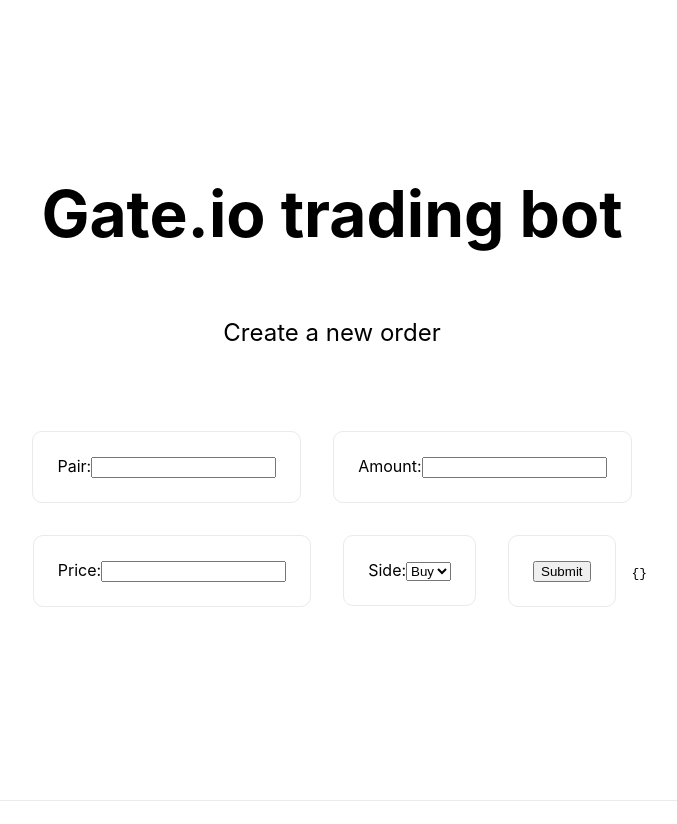
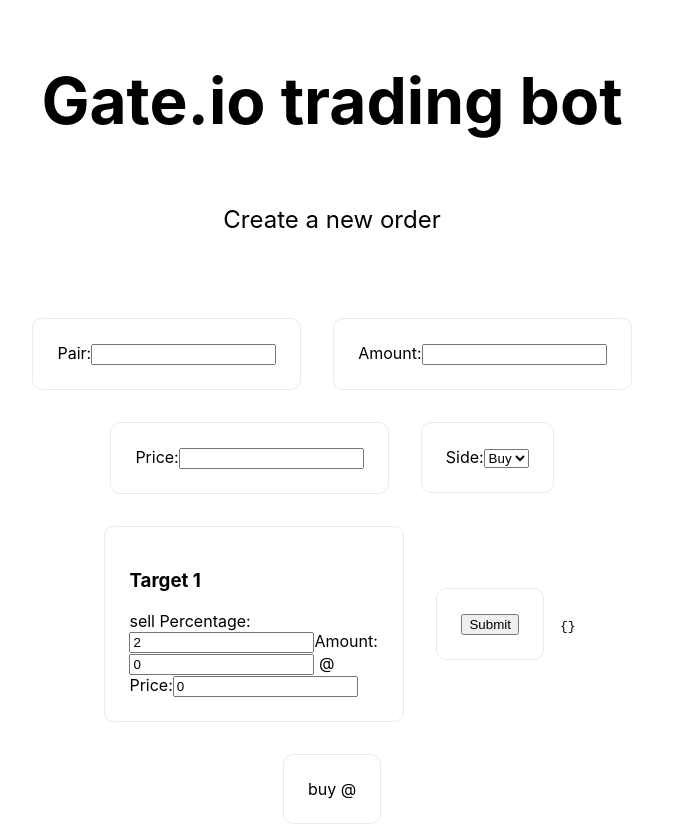
Before and after one commit to sovattha/gateio-nextjs, a Next.js app: page /orders/new in a window 1280 px wide. Shown: the top 824 px of the page, without its empty margins (308-985 px from the left). Built offline with nearby package versions, Linux system fonts and the light colour scheme.

Commit message:
Allow to create order

```diff
--- a/pages/orders/new.tsx
+++ b/pages/orders/new.tsx
@@ -4,6 +4,13 @@
 import Image from 'next/image';
 import { useEffect, useState } from 'react';
 import styles from '../../styles/orders.module.css';
+
+type Order = {
+  pair: string;
+  amount: string;
+  price: string;
+  side: string;
+};
 
 const Home: NextPage = () => {
   const [pair, setPair] = useState('');
@@ -12,7 +19,47 @@
   const [side, setSide] = useState('buy');
   const [result, setResult] = useState({});
 
-  async function saveOrder() {
+  const [amount1, setAmount1] = useState(0);
+  const [pct1, setPct1] = useState(2);
+  const [price1, setPrice1] = useState(0);
+
+  const [amount2, setAmount2] = useState(0);
+  const [pct2, setPct2] = useState(4);
+  const [price2, setPrice2] = useState(0);
+
+  const [amount3, setAmount3] = useState(0);
+  const [pct3, setPct3] = useState(10);
+  const [price3, setPrice3] = useState(0);
+
+  const [amount4, setAmount4] = useState(0);
+  const [pct4, setPct4] = useState(0);
+  const [price4, setPrice4] = useState(0);
+
+  const [amount5, setAmount5] = useState(0);
+  const [pct5, setPct5] = useState(0);
+  const [price5, setPrice5] = useState(0);
+
+  const [orders, setOrders] = useState([] as Order[]);
+
+  useEffect(() => {
+    setAmount1(+amount * +pct1);
+    const newOrders = [];
+    newOrders.push({
+      pair,
+      amount,
+      price,
+      side,
+    });
+    setOrders(newOrders);
+  }, [pair, amount, price, side])
+
+  async function saveOrders() {
+    for (const newOrder of orders) {
+      saveOrder(newOrder);
+    }
+  }
+
+  async function saveOrder(order: Order) {
     const config: AxiosRequestConfig = {
       method: 'post',
       url: `https://${process.env.NEXT_PUBLIC_ASTRA_DB_ID}-${process.env.NEXT_PUBLIC_ASTRA_DB_REGION}.apps.astra.datastax.com/api/rest/v2/namespaces/${process.env.NEXT_PUBLIC_ASTRA_DB_NAMESPACE}/collections/orders`,
@@ -22,10 +69,10 @@
         'Content-Type': 'application/json',
       },
       data: {
-        pair,
-        price,
-        amount,
-        side,
+        pair: order.pair,
+        price: order.price,
+        amount: order.amount,
+        side: order.side,
       },
     };
     axios(config)
@@ -70,12 +117,29 @@
               <option value="sell">Sell</option>
             </select>
           </div>
-          <div className={styles.card} onClick={() => saveOrder()}>
+        </div>
+        <div className={styles.grid}>
+          <div className={styles.card}>
+            <h3>Target 1</h3>
+            {side === 'buy' ? 'sell' : 'buy'}{' '}
+            <label>Percentage:</label>
+            <input type="text" value={pct1} onChange={(event) => setPct1(+event.target.value)}  />
+            <label>Amount:</label>
+            <input type="text" value={amount1} onChange={(event) => setAmount1(+event.target.value)}  />
+            <label> @ Price:</label>
+            <input type="text" value={amount1} onChange={(event) => setPrice1(+event.target.value)}  />
+          </div>
+          <div className={styles.card} onClick={() => saveOrders()}>
             <button>Submit</button>
           </div>
           <div>
             <code>{JSON.stringify(result)}</code>
           </div>
+        </div>
+        <div className={styles.grid}>
+          {orders.map(order => <div className={styles.card}>
+            {order.side} {order.amount} {order.pair} @ {order.price}
+          </div>)}
         </div>
       </main>
 
```
